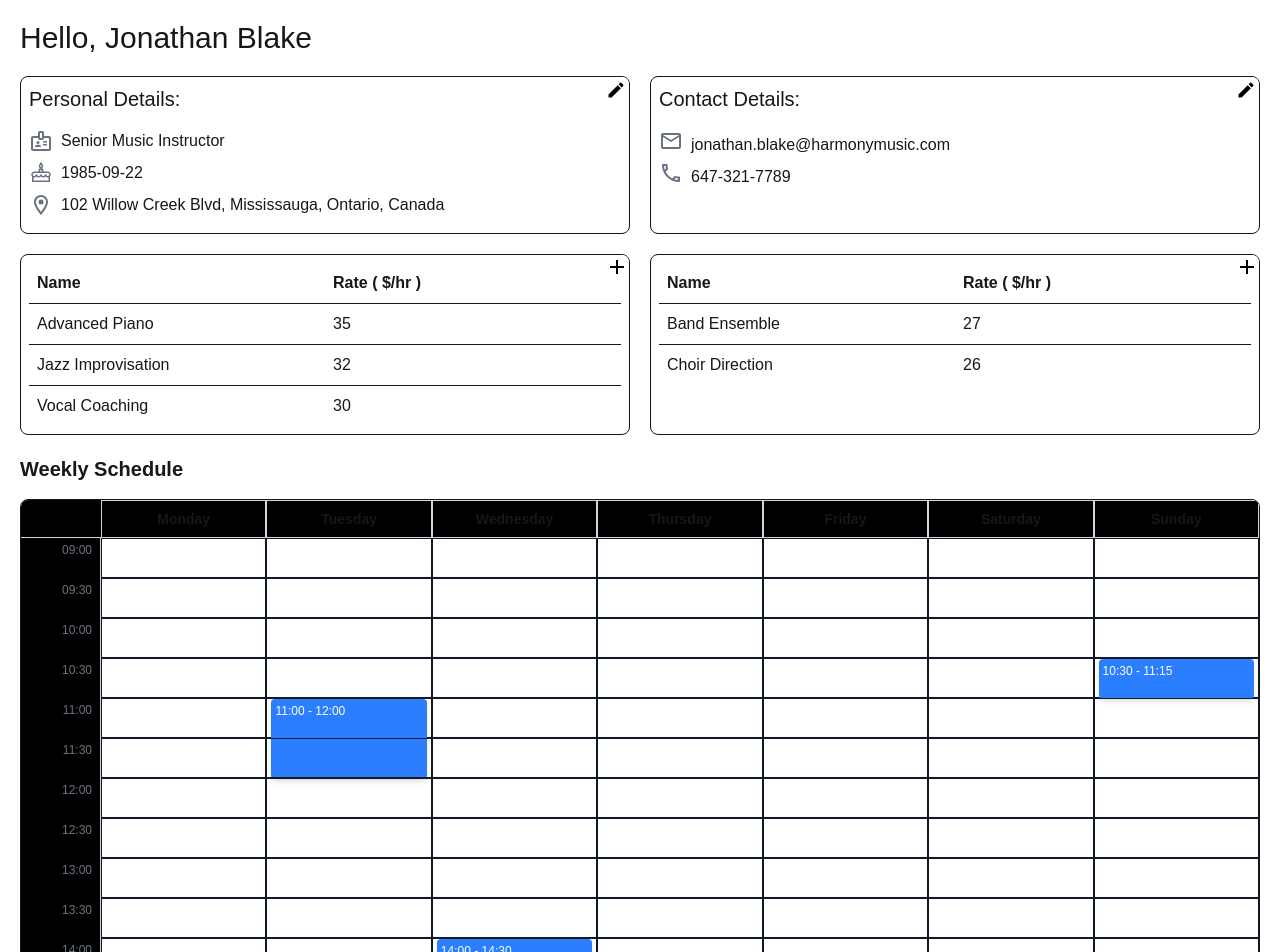
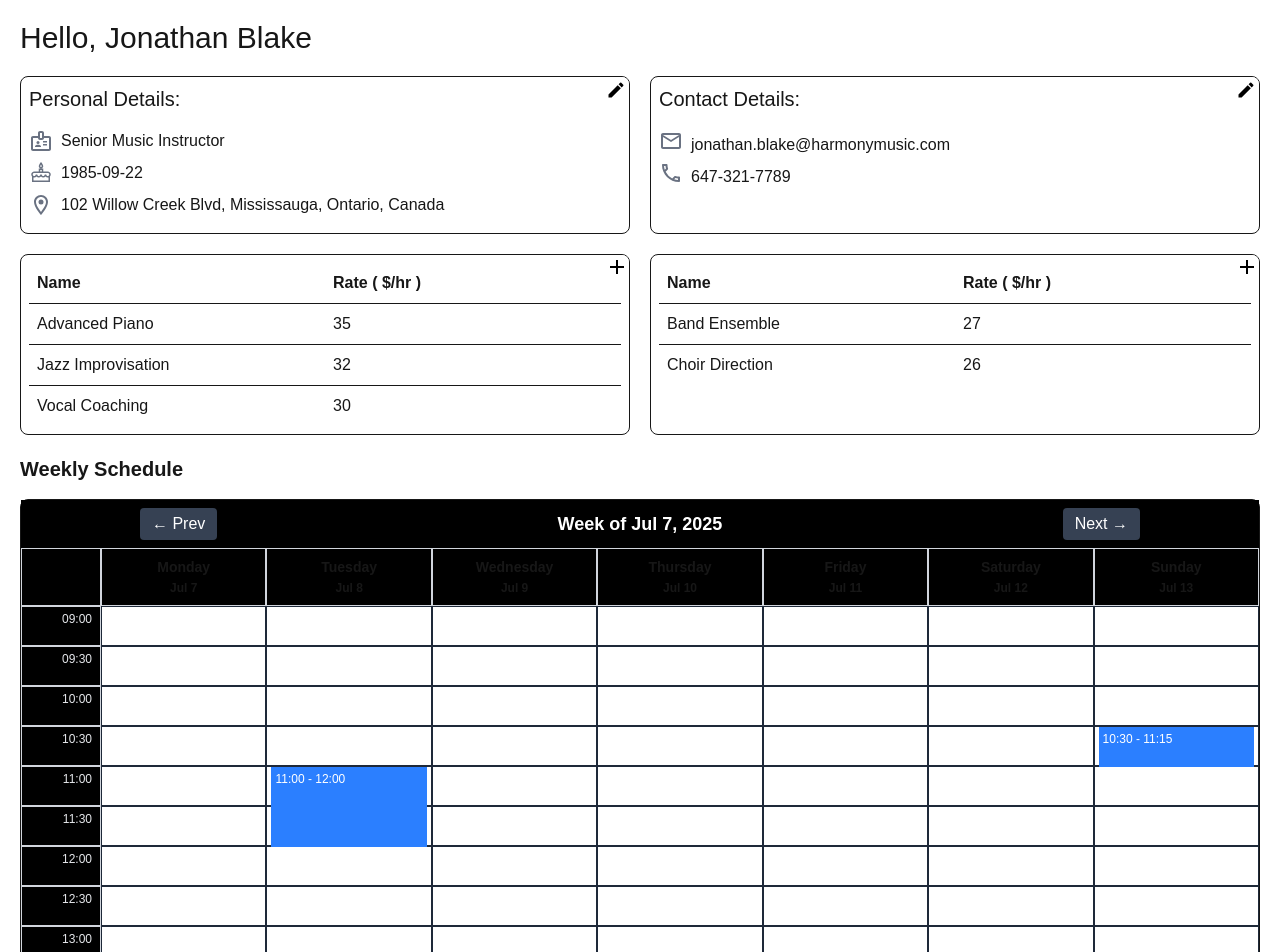
Before and after one commit to JayPalkar/teachers-dashboard, a Next.js app: page /teacher/1 in a window 1280 px wide. Shown: the top 952 px of the page. Built offline with nearby package versions, Linux system fonts and the light colour scheme.

Commit message:
Fixed schedule bugs and added week navigation

```diff
--- a/package.json
+++ b/package.json
@@ -9,6 +9,7 @@
     "lint": "next lint"
   },
   "dependencies": {
+    "date-fns": "^4.1.0",
     "next": "15.3.5",
     "react": "^19.0.0",
     "react-dom": "^19.0.0",
--- a/src/components/WeeklySchedule.tsx
+++ b/src/components/WeeklySchedule.tsx
@@ -1,7 +1,8 @@
 "use client";
 
 import { ScheduleSlot } from "@/types";
-import React from "react";
+import React, { useState } from "react";
+import { format, addDays, subDays, isSameWeek, startOfWeek } from "date-fns";
 
 const timeSlots = Array.from({ length: 18 }, (_, i) => {
   const hour = 9 + Math.floor(i / 2);
@@ -34,31 +35,69 @@ export default function WeeklySchedule({
 }: {
   schedule: ScheduleSlot[];
 }) {
+  const [referenceDate, setReferenceDate] = useState(new Date());
+
+  const filteredSchedule = schedule.filter((slot) =>
+    isSameWeek(new Date(slot.date), referenceDate, { weekStartsOn: 1 })
+  );
+
+  const goToPrevWeek = () => setReferenceDate((prev) => subDays(prev, 7));
+  const goToNextWeek = () => setReferenceDate((prev) => addDays(prev, 7));
+
+  const weekStart = startOfWeek(referenceDate, { weekStartsOn: 1 });
+
   return (
-    <div className="h-[600px] overflow-auto border rounded-lg  custom-scroll">
-      <div className="min-w-[800px] grid grid-cols-[80px_repeat(7,minmax(100px,1fr))]">
-        <div className=" bg-black border-b border-gray-300 sticky top-0 z-20" />
-        {days.map((day) => (
+    <div className="border rounded-lg">
+      {/* Fixed Header */}
+      <div className="sticky top-0 z-40 bg-black text-white py-2 px-4">
+        <div className="max-w-[1000px] mx-auto flex justify-between items-center">
+          <button
+            onClick={goToPrevWeek}
+            className="px-3 py-1 bg-gray-700 rounded"
+          >
+            ← Prev
+          </button>
+          <h2 className="text-lg font-semibold">
+            Week of {format(weekStart, "MMM d, yyyy")}
+          </h2>
+          <button
+            onClick={goToNextWeek}
+            className="px-3 py-1 bg-gray-700 rounded"
+          >
+            Next →
+          </button>
+        </div>
+      </div>
+
+      <div className="h-[600px] overflow-auto ">
+        <div className="min-w-[900px]  grid grid-cols-[80px_repeat(7,minmax(120px,1fr))]">
+          <div className="sticky top-0 left-0 z-30 bg-black border border-gray-300" />
+
+          {days.map((day, i) => (
             <div
               key={day}
-            className="text-center text-sm font-semibold py-2 bg-black border border-gray-300 sticky top-0 z-20"
+              className="sticky top-0 z-30 text-center text-sm font-semibold py-2 bg-black border border-gray-300"
             >
               {day}
+              <br />
+              <span className="text-xs">
+                {format(addDays(weekStart, i), "MMM d")}
+              </span>
             </div>
           ))}
 
           {timeSlots.map((time, rowIndex) => (
             <React.Fragment key={time}>
-            <div className="text-xs text-gray-500 border-r bg-black border-gray-300 text-right pr-2 py-1 h-[40px]  sticky left-0 z-10">
+              <div className="sticky left-0 z-20 text-xs text-gray-200 bg-black border border-gray-300 text-right pr-2 py-1 h-[40px]">
                 {time}
               </div>
 
               {days.map((_, colIndex) => (
                 <div
                   key={colIndex}
-                className="relative border border-gray-900 h-[40px]"
+                  className="relative border border-gray-800 h-[40px]"
                 >
-                {schedule
+                  {filteredSchedule
                     .filter((slot) => {
                       const dayMatch = getDayIndex(slot.date) === colIndex;
                       const rowStart = getTimeOffsetIndex(slot.fromTime);
@@ -72,7 +111,7 @@ export default function WeeklySchedule({
                       return (
                         <div
                           key={i}
-                        className="absolute inset-x-1 bg-blue-500 text-white text-xs rounded p-1 shadow-md"
+                          className="absolute  inset-x-1 bg-blue-500 text-white text-xs p-1  z-10"
                           style={{
                             top: 0,
                             height: `${rowSpan * 40}px`,
@@ -88,5 +127,6 @@ export default function WeeklySchedule({
           ))}
         </div>
       </div>
+    </div>
   );
 }
--- a/src/utils/dummyData.ts
+++ b/src/utils/dummyData.ts
@@ -41,5 +41,11 @@ export const dummyTeacher: Teacher = {
       fromTime: "10:30",
       toTime: "11:15",
     },
+    // date in next week monday
+    {
+      date: "2025-07-14",
+      fromTime: "10:30",
+      toTime: "12:30",
+    },
   ],
 };
```
Also changed, not shown: 1 other file (tests, documents, lock files or other folders). Lines whose indentation alone changed are shown as unchanged.
